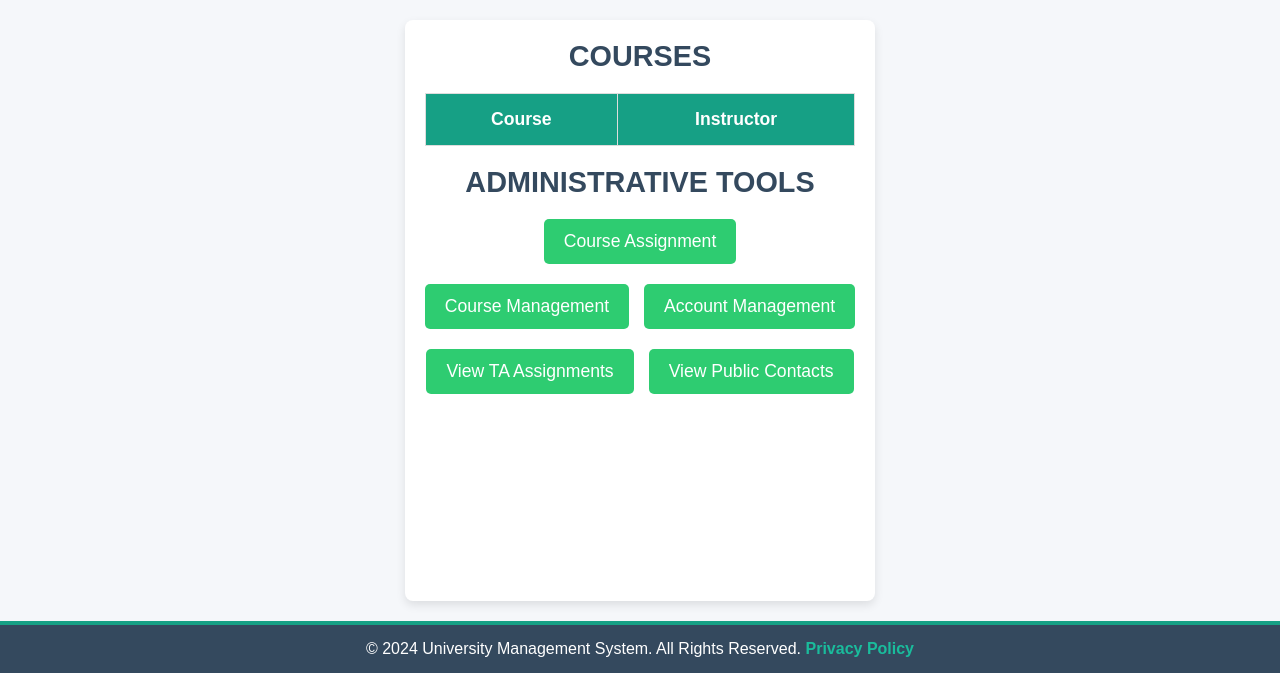
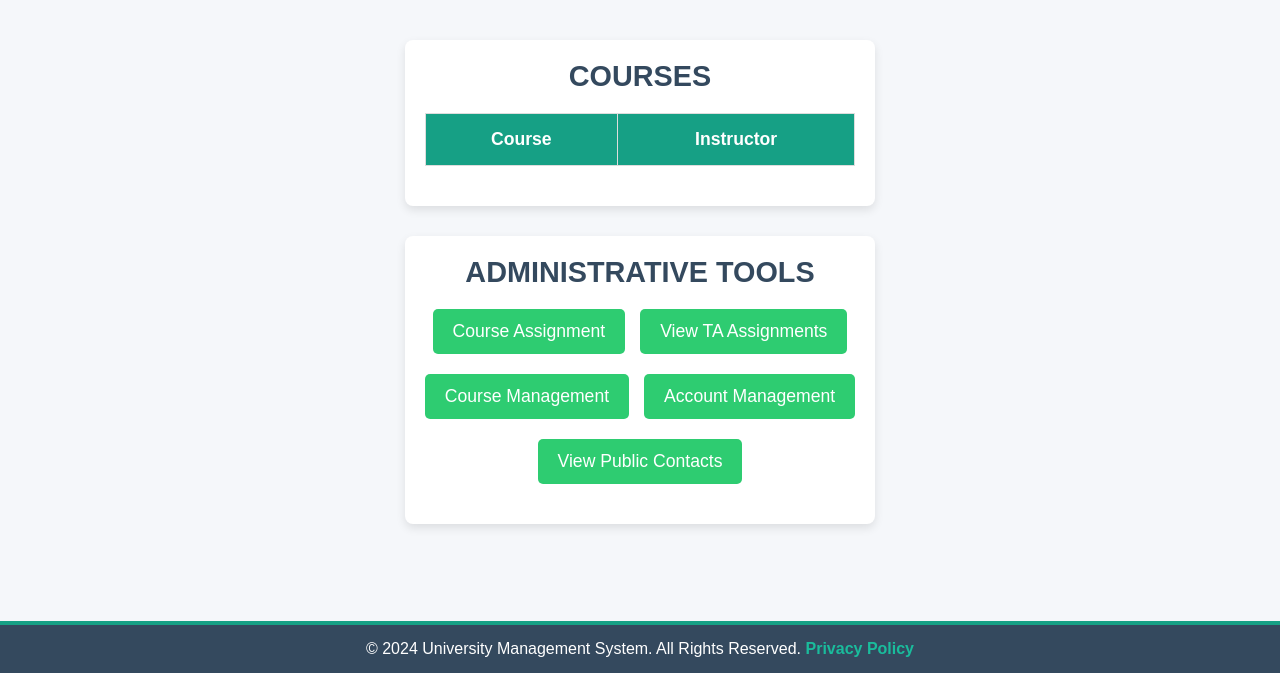
Before and after one commit to Connor-Gregor/TAScheduler, a Django app: page /dashboard/ in a window 1280 px wide. Shown: the part 127-800 px from the top of the page. Run offline with Django 5.2, Linux system fonts and the light colour scheme; a user stored in the database is signed in; lists and menus that the app fills with data are empty.

Commit message:
html changes in the dashboard

```diff
--- a/templates/dashboard.html
+++ b/templates/dashboard.html
@@ -5,7 +5,6 @@
     <meta name="viewport" content="width=device-width, initial-scale=1.0">
     <title>Dashboard</title>
     <style>
-        /* Global Styles */
         * {
             margin: 0;
             padding: 0;
@@ -21,7 +20,6 @@
             min-height: 100vh;
         }
 
-        /* Header Styling */
         .header {
             background: linear-gradient(90deg, #34495e, #2c3e50);
             color: white;
@@ -62,9 +60,6 @@
             padding: 20px;
             max-width: 1200px;
             margin: 20px auto;
-            background: white;
-            border-radius: 8px;
-            box-shadow: 0 4px 10px rgba(0, 0, 0, 0.1);
         }
 
         h2 {
@@ -73,6 +68,15 @@
             color: #34495e;
             text-transform: uppercase;
             font-size: 1.8em;
+        }
+
+        /* Box Styling for Courses and Admin Tools */
+        .box {
+            background: white;
+            padding: 20px;
+            border-radius: 8px;
+            box-shadow: 0 4px 10px rgba(0, 0, 0, 0.1);
+            margin-bottom: 30px;
         }
 
         /* Table Styles */
@@ -115,10 +119,16 @@
         /* Admin Links */
         .admin-links {
             display: flex;
-            flex-wrap: wrap;
+            flex-direction: column;
+            gap: 20px;
+            align-items: center;
+            margin: 20px 0;
+        }
+
+        .admin-links div {
+            display: flex;
+            gap: 15px;
             justify-content: center;
-            gap: 15px;
-            margin: 20px 0;
         }
 
         .admin-links a {
@@ -155,18 +165,6 @@
         .footer a:hover {
             color: #16a085;
         }
-        .admin-links {
-    display: flex;
-    flex-direction: column; /* Stack rows vertically */
-    gap: 20px; /* Add spacing between rows */
-    align-items: center; /* Center-align links within rows */
-}
-
-.admin-links div {
-    display: flex;
-    gap: 15px; /* Add spacing between links in the same row */
-    justify-content: center; /* Center the row content */
-}
     </style>
 </head>
 <body>
@@ -182,6 +180,8 @@
 
     <!-- Main Content -->
     <div class="content">
+        <!-- Courses Box -->
+        <section class="box">
             <h2>Courses</h2>
             <table>
                 <thead>
@@ -199,29 +199,31 @@
                     {% endfor %}
                 </tbody>
             </table>
+        </section>
 
-        <!-- Administrative Tools Section -->
+        <!-- Administrative Tools Box (Visible only for Admin) -->
         {% if user.role == 'Administrator' %}
+        <section class="box">
             <h2>Administrative Tools</h2>
             <div class="admin-links">
-    <!-- First Row: Course Assignment and Course Management -->
+                <!-- First Row: Course Assignment and View TA Assignments -->
                 <div>
                     <a href="{% url 'course_assignment' %}">Course Assignment</a>
+                    <a href="{% url 'view_ta_assignments' %}">View TA Assignments</a>
                 </div>
 
-    <!-- Second Row: Account Management -->
+                <!-- Second Row: Course Management and Account Management -->
                 <div>
                     <a href="{% url 'course_management' %}">Course Management</a>
-
                     <a href="{% url 'account_management' %}">Account Management</a>
                 </div>
 
-    <!-- Third Row: View Links -->
+                <!-- Third Row: View Public Contacts -->
                 <div>
-        <a href="{% url 'view_ta_assignments' %}">View TA Assignments</a>
                     <a href="{% url 'view_public_contacts' %}">View Public Contacts</a>
                 </div>
             </div>
+        </section>
         {% endif %}
     </div>
 
```
Lines whose indentation alone changed are shown as unchanged.
